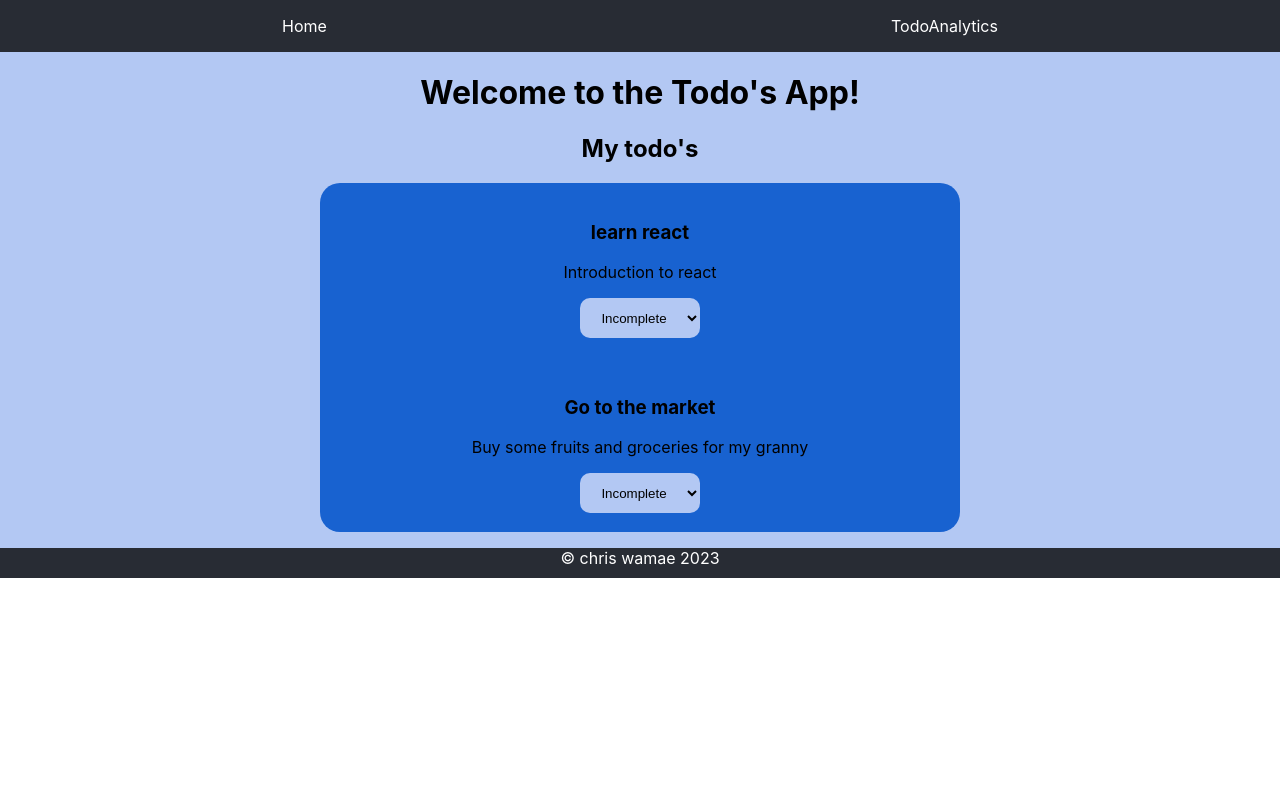
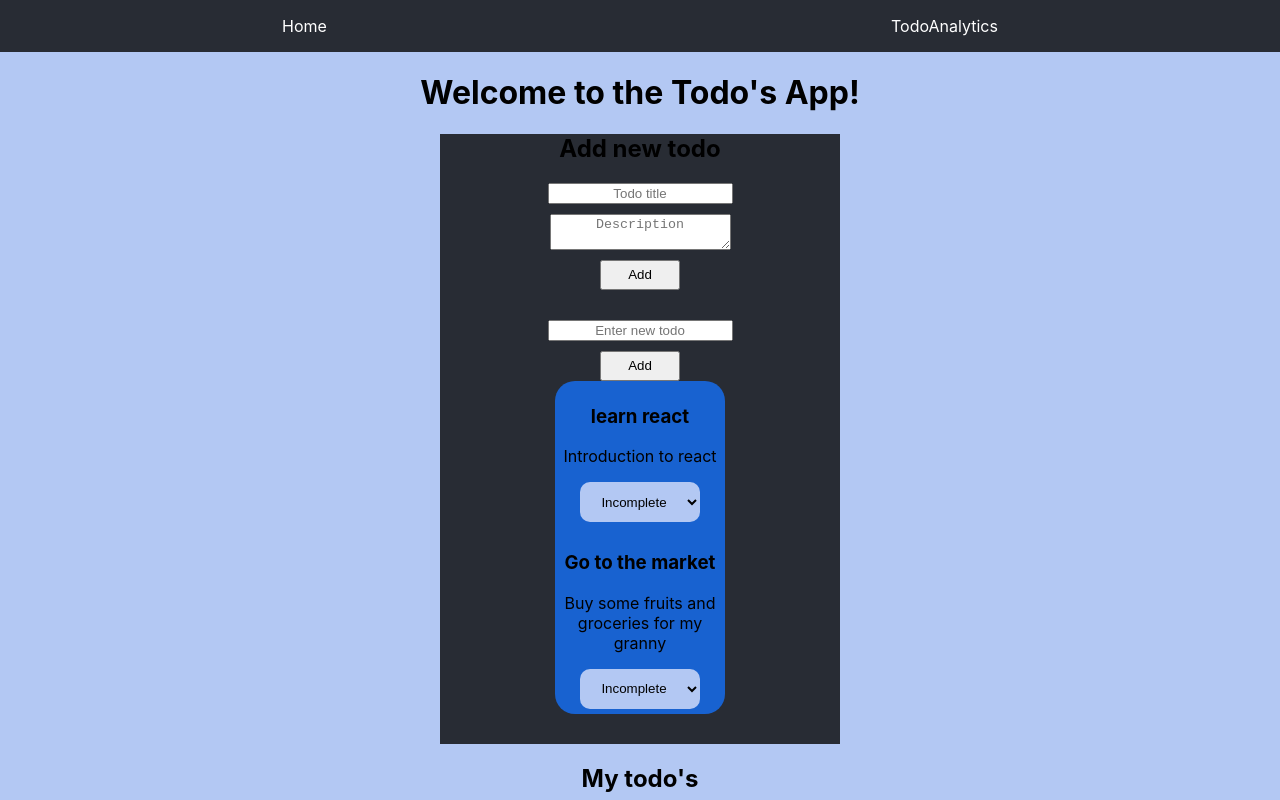
Before and after one commit to chris-wamae/to-do-list, a React (Create React App) app: page / in a window 1280 px wide. Shown: the top 800 px of the page. Built offline with nearby package versions, Linux system fonts and the light colour scheme.

Commit message:
Added new todo adder

```diff
--- a/src/App.css
+++ b/src/App.css
@@ -101,3 +101,31 @@ select{
   text-align:center;
   background-color:var(--lightBackground);
 }
+
+.addTodoForm{
+  background-color:var(--grey);
+  width:400px;
+  margin-left:auto;
+  margin-right:auto;
+}
+
+.addTodoForm form{
+  display:flex;
+  flex-direction:column;
+  justify-content:center;
+  align-items: center;
+  padding-left:30px;
+  padding-right:30px ;
+  padding-bottom:30px;
+
+}
+
+.addTodoForm form input,.addTodoForm form textarea{
+  margin-bottom:10px;
+  text-align:center;
+}
+
+.addTodoForm form button{
+  width:80px;
+  height:30px;
+}
--- a/src/components/TodoList.js
+++ b/src/components/TodoList.js
@@ -1,15 +1,17 @@
 import Home from "../view/Home"
 import TodoItem from "./TodoItem"
 import React,{useState} from "react"
-function TodoList(){
+function TodoList({todos1}){
     const [todos,setTodo] = useState([{
         "id" : 1,
         "title" :"learn react",
-        "description" : "Introduction to react"
+        "description" : "Introduction to react",
+        "status" : false
     },
     {    "id" : 2,
         "title" :"Go to the market",
-        "description" : "Buy some fruits and groceries for my granny"
+        "description" : "Buy some fruits and groceries for my granny",
+        "status" : false
     }])
     return (
         <section className="todosection">
--- a/src/view/Home.js
+++ b/src/view/Home.js
@@ -2,12 +2,61 @@ import TodoItem from "../components/TodoItem"
 import TodoList from "../components/TodoList"
 import NavBar from "../components/NavBar"
 import Footer from "../components/Footer"
+import React,{useState} from "react"
 
 function Home({changePage}){
+    const [todos,setTodos] = useState([])
+    // This function adds new Todo's to the page
+    function addNewTodo(){
+        return(
+            <form>
+                <input type="text" placeholder="Todo title"></input>
+                <textarea type="text" placeholder="Description"></textarea>
+                <button type="submit">Add</button>
+            </form>
+        )
+    }
+     // This function adds new Todo's to the page (lecture varation)
+
+// new todo state
+const [newTodo,setNewTodo] = useState("")
+// handle input change
+const handleChange = (e) => {
+setNewTodo(e.target.value)
+}
+console.log(newTodo)
+const handleSubmit = (e) =>{
+    e.preventDefault()
+    const newTask = {
+        id:Math.floor(Math.random()*10),
+        title:newTodo,
+        description:"Introduction to react",
+        status:false
+    }
+    setTodos([...todos,newTask])
+    }
+    console.log(todos)
+    function addNewTodo2(){
+    return(
+        <div>
+            <form onSubmit={handleSubmit}>
+                <input onChange={handleChange} type="text" placeholder="Enter new todo" value={newTodo}></input>
+                <button  type="submit">Add</button>
+                <TodoList todos1={todos} />
+            </form>
+        </div>
+    )
+}
+
     return (
     <div className="homepage">
     <NavBar changePage={changePage}/>
     <h1>Welcome to the Todo's App!</h1>
+     <div className="addTodoForm">
+        <h2>Add new todo</h2>
+        {addNewTodo()}
+        {addNewTodo2()}
+     </div>
     <h2>My todo's</h2>
     <TodoList />
     <Footer />
```
Also changed, not shown: 1 other file (tests, documents, lock files or other folders).
